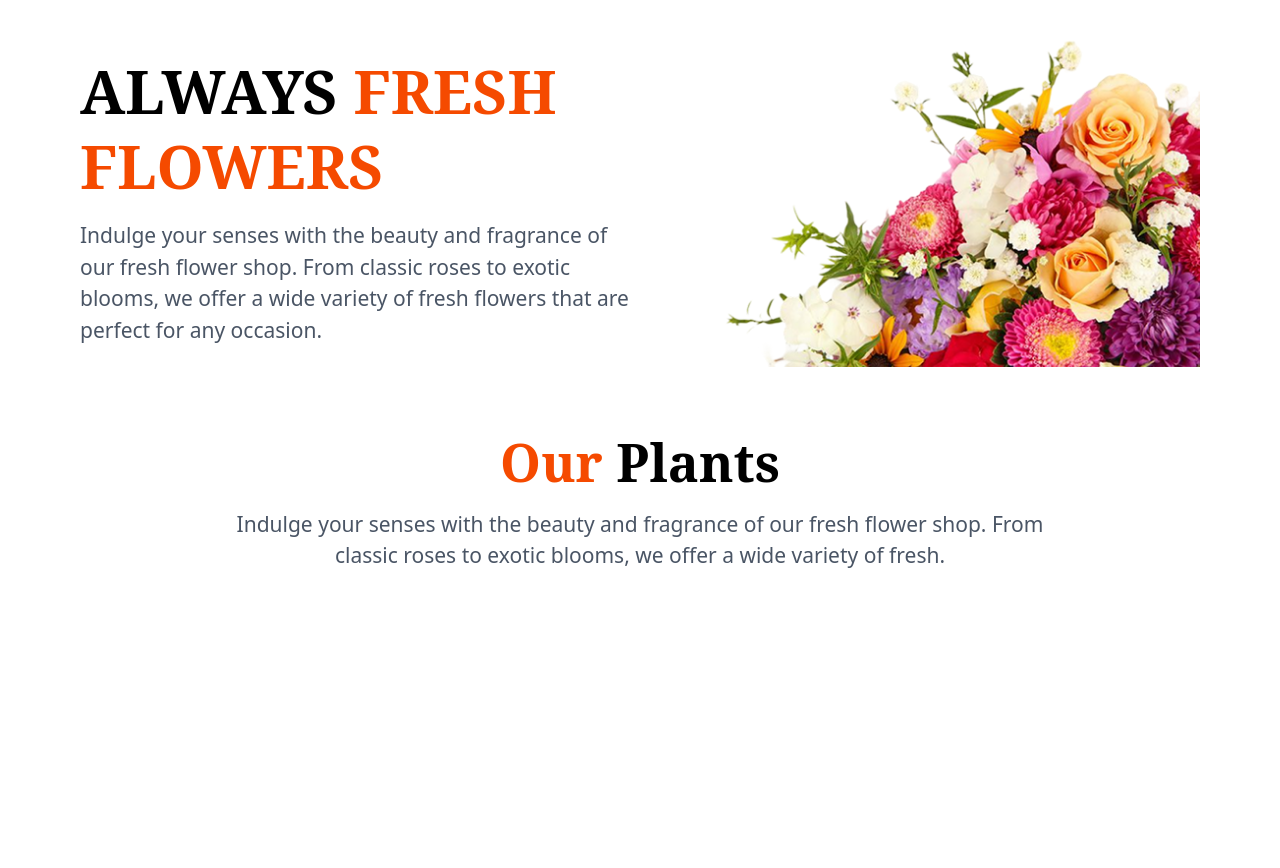
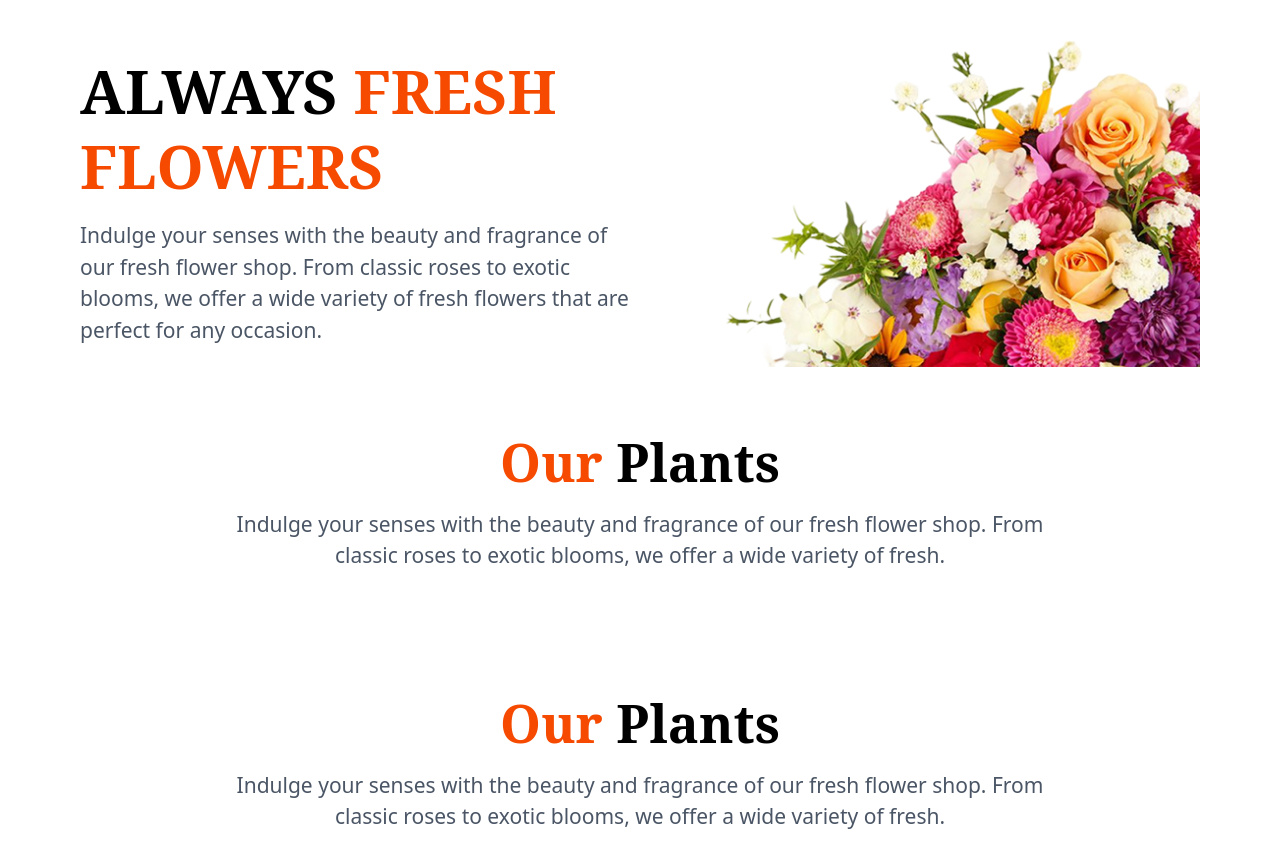
Before and after one commit to Maynul-sabuj/Assignment2, a plain HTML site: page index.html in a window 1280 px wide. Shown: the part 116-984 px from the top of the page. Before the commit the page ends 800 px from the top, so only its background shows below. Drawn offline with nearby package versions, Linux system fonts and the light colour scheme.

Commit message:
Third one

```diff
--- a/index.html
+++ b/index.html
@@ -61,6 +61,15 @@
     </p>
 
   </section>
+
+  <section class="md:text-center  text-center px-6 max-w-4xl py-6 md:py-10 mx-auto ">
+    <h2 class="text-[32px] md:text-[52px] font-bold text-orange-600 mb-2 font-['Noto_Serif'] ">Our <span class="text-black">Plants</span></h2>
+    <p class="text-gray-600 mb-8 md:text-[21px]">
+      Indulge your senses with the beauty and fragrance of our fresh flower shop.
+      From classic roses to exotic blooms, we offer a wide variety of fresh.
+    </p>
+
+  </section>
   </main>
 
 
```
